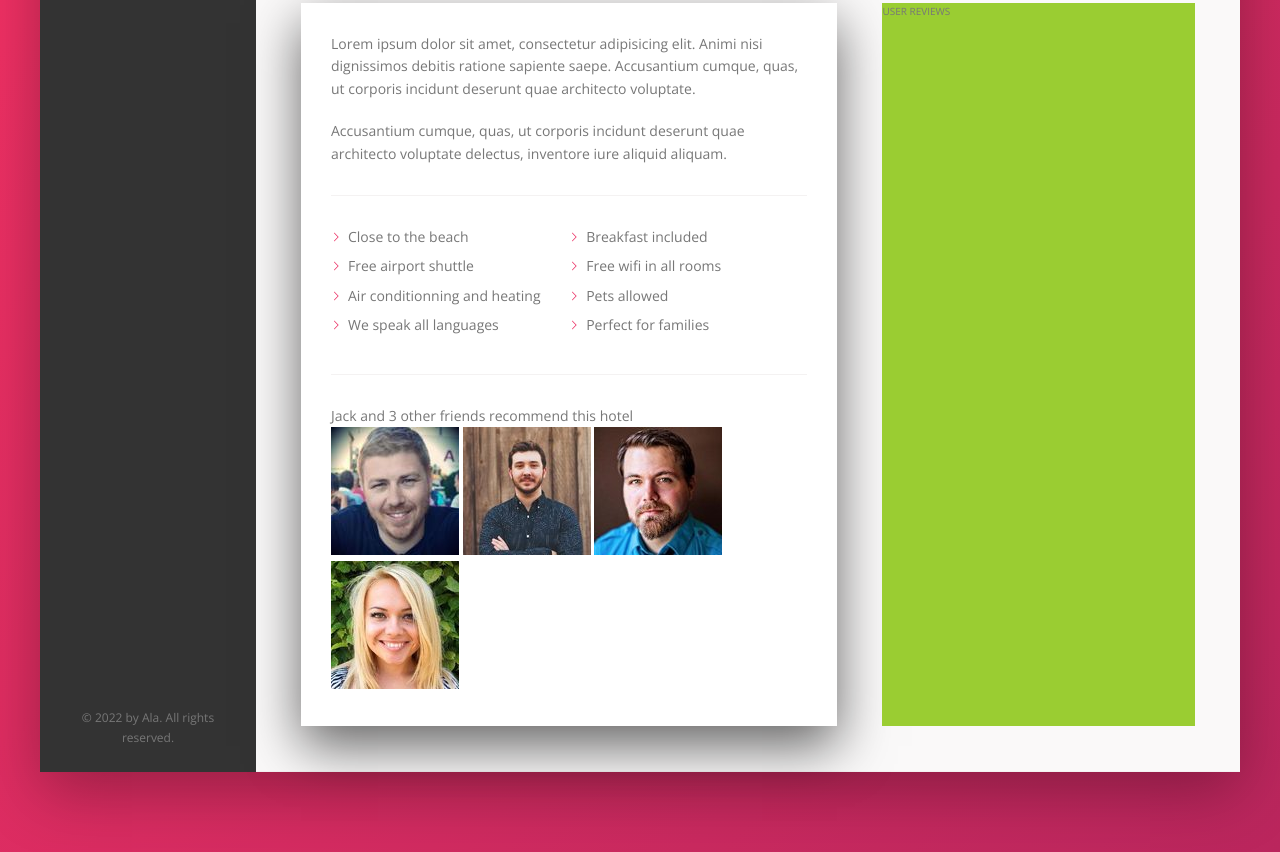
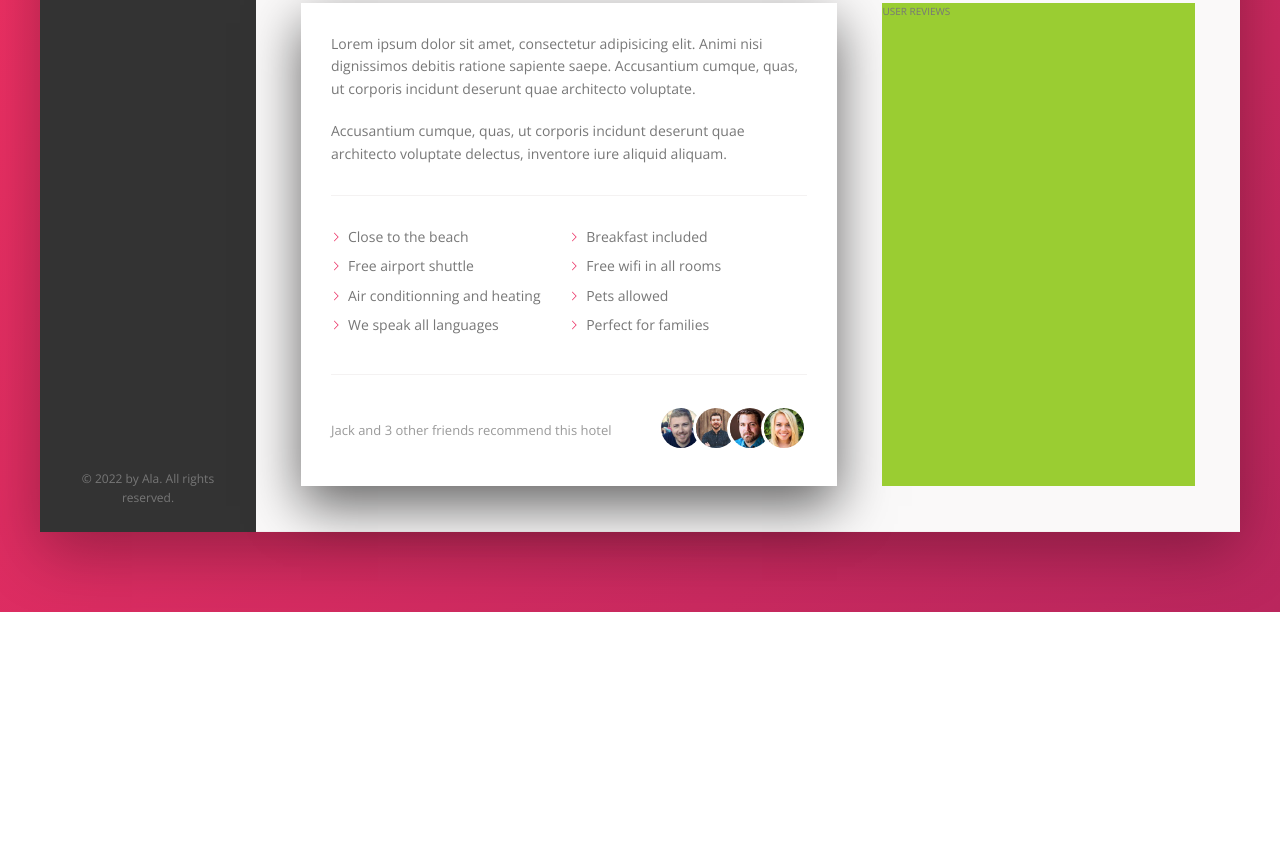
Before and after one commit to AyariAla/Trillo, a website: page index.html in a window 1280 px wide. Shown: the part 644-1496 px from the top of the page. After the commit the page ends 1256 px from the top, so only its background shows below. Drawn offline with nearby package versions, Linux system fonts and the light colour scheme.

Commit message:
recommend section

```diff
--- a/sass/_components.scss
+++ b/sass/_components.scss
@@ -364,3 +364,36 @@
 }
 /// /// /////////////////////
 /// RECOMMEND
+.recommend {
+  font-size: 1.3rem;
+  color: var(--color-grey-dark-3);
+  display: flex;
+  align-items: center;
+
+  &__count {
+    margin-right: auto;
+  }
+
+  &__friends {
+  }
+
+  &__photo {
+    //the border box will include the border, the padding
+    //into the width and the height of the element
+    // When a border is added it will go inwards not outwards
+    // thus making the image smaller
+    // box-sizing: border-box;
+    // using content box will make the border go outwards
+    //preserving the img size
+    box-sizing: content-box;
+    border-radius: 50%;
+    border: 3px solid #fff;
+
+    height: 4rem;
+    width: 4rem;
+
+    &:not(:last-child) {
+      margin-right: -1.5rem;
+    }
+  }
+}
```
Also changed, not shown: css/style.css, 1 other file.
